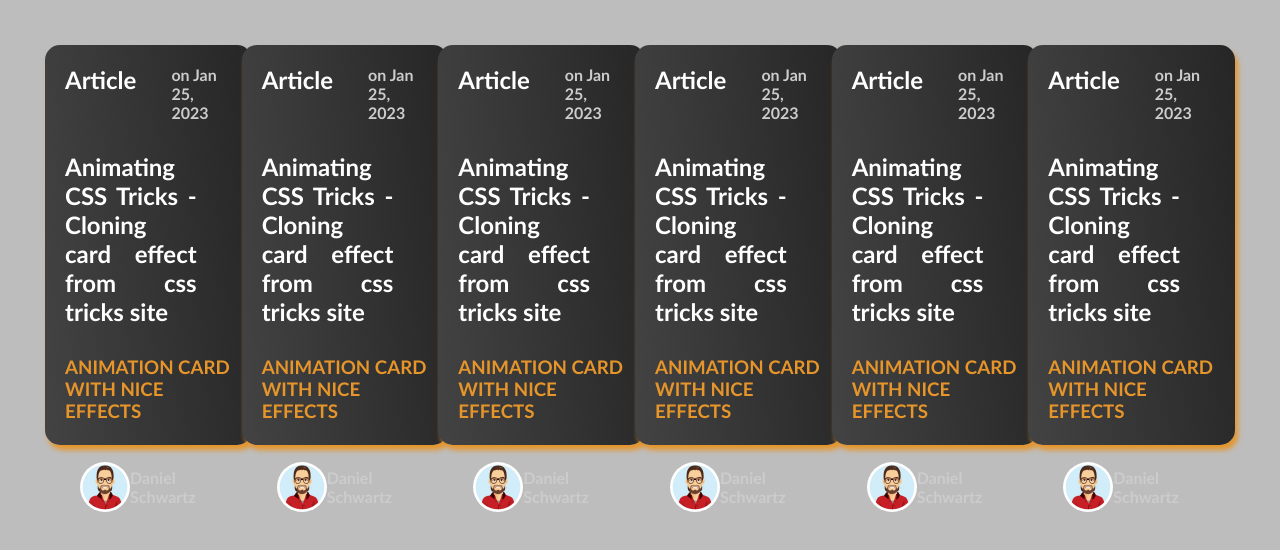
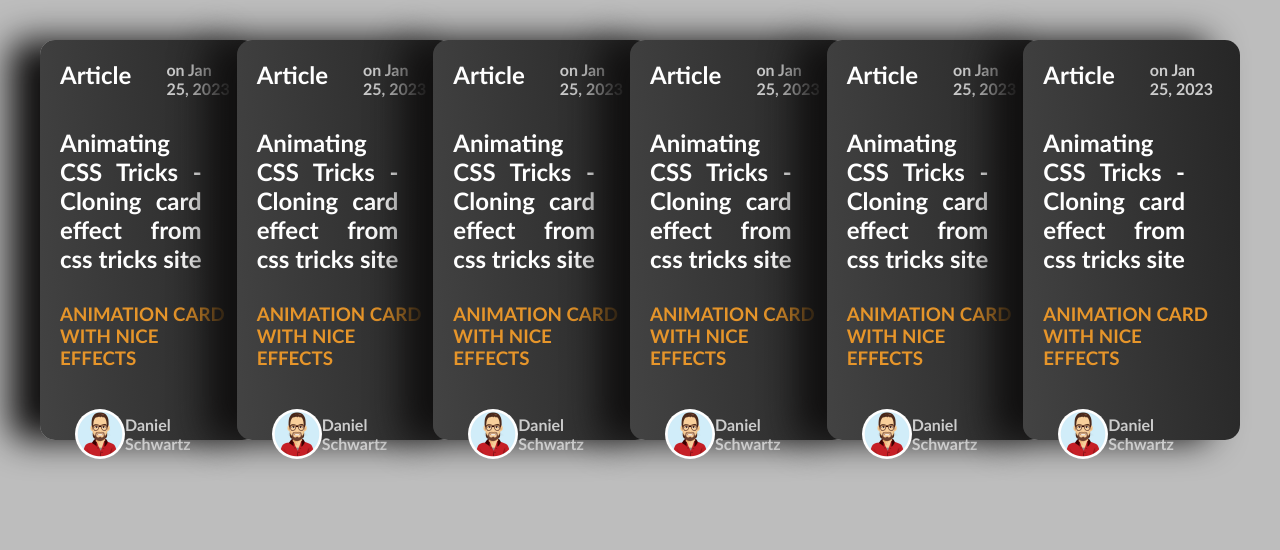
Before and after one commit to gleydsonbrito/card-css-tricks-clone, a plain HTML site: page index.html in a window 1280 px wide. Drawn offline with Linux system fonts and the light colour scheme.

Commit message:
update boxshadow

```diff
--- a/style.css
+++ b/style.css
@@ -63,9 +63,9 @@ h2 {
   height: 360px;
   padding: 20px;
   border-radius: 15px;
-  margin: -5px;
+  margin: -10px;
   background: linear-gradient(85deg,#434343,#262626);
-  box-shadow: 3px 5px 5px #e6952a;
+  box-shadow: -30px 0px 35px #111010;
 }
 
 .box:hover {
```
